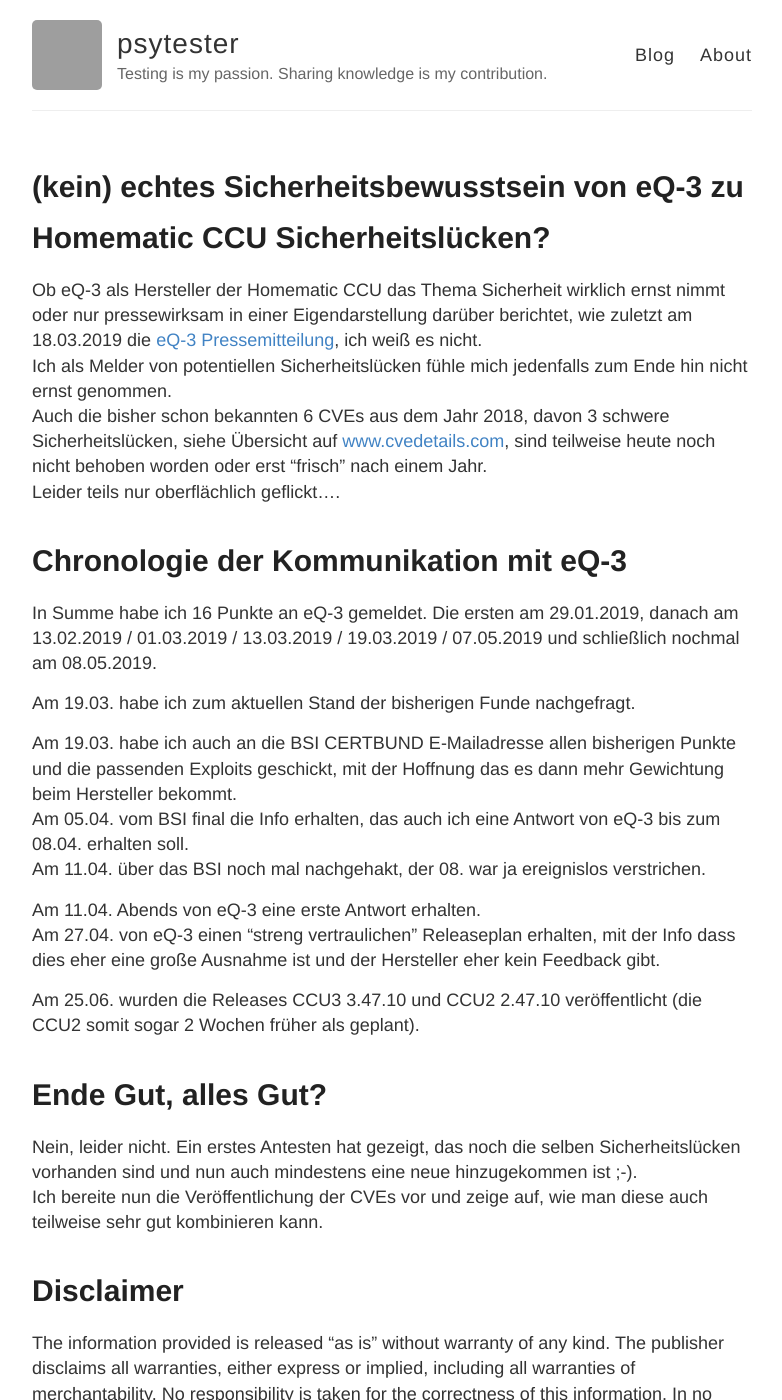
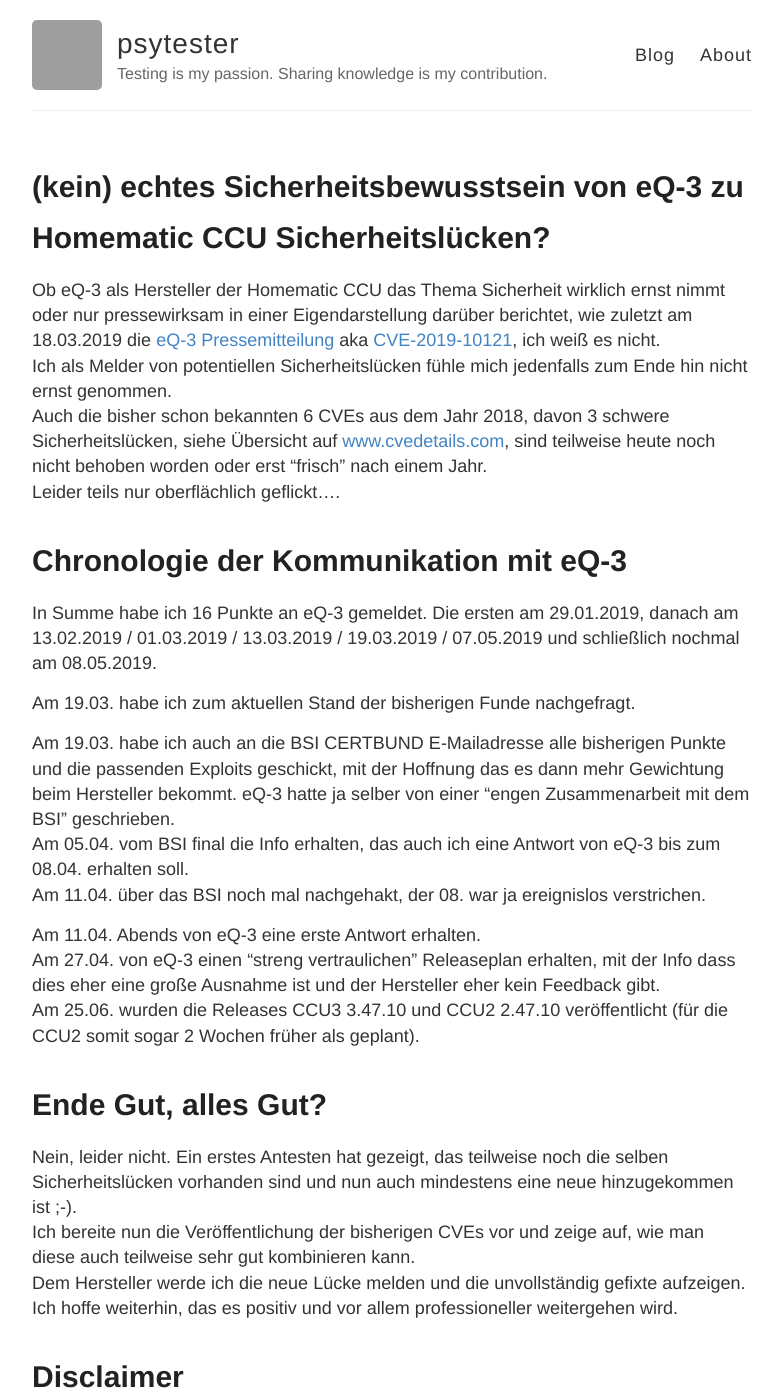
Before and after one commit to psytester/psytester.github.io, a Jekyll site: the page built from _posts/hacking_and_pentests/2019-07-09-eQ-3_Sicherheitsbewusstsein_zur_Homematic_CCU.md, in a window 1280 px wide and 1400 px high. Shown: the whole window, without its empty margins (248-1030 px from the left). Built offline with Jekyll 4.4.1, drawn with Linux system fonts in a browser that asks for light colours; grey boxes are pictures that could not be loaded.

Commit message:
Update 2019-07-09-eQ-3_Sicherheitsbewusstsein_zur_Homematic_CCU.md

```diff
--- a/_posts/hacking_and_pentests/2019-07-09-eQ-3_Sicherheitsbewusstsein_zur_Homematic_CCU.md
+++ b/_posts/hacking_and_pentests/2019-07-09-eQ-3_Sicherheitsbewusstsein_zur_Homematic_CCU.md
@@ -5,7 +5,7 @@
 author: 'psytester'
 ---
 
-Ob eQ-3 als Hersteller der Homematic CCU das Thema Sicherheit wirklich ernst nimmt oder nur pressewirksam in einer Eigendarstellung darüber berichtet, wie zuletzt am 18.03.2019 die [eQ-3 Pressemitteilung](https://www.eq-3.de/aktuelles/newsreader/eq-3-schliesst-sicherheitsluecken-in-der-ccu.html), ich weiß es nicht.<br>
+Ob eQ-3 als Hersteller der Homematic CCU das Thema Sicherheit wirklich ernst nimmt oder nur pressewirksam in einer Eigendarstellung darüber berichtet, wie zuletzt am 18.03.2019 die [eQ-3 Pressemitteilung](https://www.eq-3.de/aktuelles/newsreader/eq-3-schliesst-sicherheitsluecken-in-der-ccu.html) aka [CVE-2019-10121](https://nvd.nist.gov/vuln/detail/CVE-2019-10121), ich weiß es nicht.<br>
 Ich als Melder von potentiellen Sicherheitslücken fühle mich jedenfalls zum Ende hin nicht ernst genommen.<br>
 Auch die bisher schon bekannten 6 CVEs aus dem Jahr 2018, davon 3 schwere Sicherheitslücken, siehe Übersicht auf [www.cvedetails.com](https://www.cvedetails.com/vulnerability-list/vendor_id-17729/Eq-3.html), sind teilweise heute noch nicht behoben worden oder erst "frisch" nach einem Jahr.<br>
 Leider teils nur oberflächlich geflickt....
@@ -17,19 +17,19 @@
 
 Am 19.03. habe ich zum aktuellen Stand der bisherigen Funde nachgefragt.
 
-Am 19.03. habe ich auch an die BSI CERTBUND E-Mailadresse allen bisherigen Punkte und die passenden Exploits geschickt, mit der Hoffnung das es dann mehr Gewichtung beim Hersteller bekommt.<br>
+Am 19.03. habe ich auch an die BSI CERTBUND E-Mailadresse alle bisherigen Punkte und die passenden Exploits geschickt, mit der Hoffnung das es dann mehr Gewichtung beim Hersteller bekommt. eQ-3 hatte ja selber von einer "engen Zusammenarbeit mit dem BSI" geschrieben.<br>
 Am 05.04. vom BSI final die Info erhalten, das auch ich eine Antwort von eQ-3 bis zum 08.04. erhalten soll.<br>
 Am 11.04. über das BSI noch mal nachgehakt, der 08. war ja ereignislos verstrichen.
 
 Am 11.04. Abends von eQ-3 eine erste Antwort erhalten.<br>
-Am 27.04. von eQ-3 einen "streng vertraulichen" Releaseplan erhalten, mit der Info dass dies eher eine große Ausnahme ist und der Hersteller eher kein Feedback gibt.
-
-Am 25.06. wurden die Releases CCU3 3.47.10 und CCU2 2.47.10 veröffentlicht (die CCU2 somit sogar 2 Wochen früher als geplant).
+Am 27.04. von eQ-3 einen "streng vertraulichen" Releaseplan erhalten, mit der Info dass dies eher eine große Ausnahme ist und der Hersteller eher kein Feedback gibt.<br>
+Am 25.06. wurden die Releases CCU3 3.47.10 und CCU2 2.47.10 veröffentlicht (für die CCU2 somit sogar 2 Wochen früher als geplant).
 
 # Ende Gut, alles Gut?
 
-Nein, leider nicht. Ein erstes Antesten hat gezeigt, das noch die selben Sicherheitslücken vorhanden sind und nun auch mindestens eine neue hinzugekommen ist ;-).<br>
-Ich bereite nun die Veröffentlichung der CVEs vor und zeige auf, wie man diese auch teilweise sehr gut kombinieren kann.
+Nein, leider nicht. Ein erstes Antesten hat gezeigt, das teilweise noch die selben Sicherheitslücken vorhanden sind und nun auch mindestens eine neue hinzugekommen ist ;-).<br>
+Ich bereite nun die Veröffentlichung der bisherigen CVEs vor und zeige auf, wie man diese auch teilweise sehr gut kombinieren kann.<br>
+Dem Hersteller werde ich die neue Lücke melden und die unvollständig gefixte aufzeigen. Ich hoffe weiterhin, das es positiv und vor allem professioneller weitergehen wird.<br>
 
 # Disclaimer
 
```
